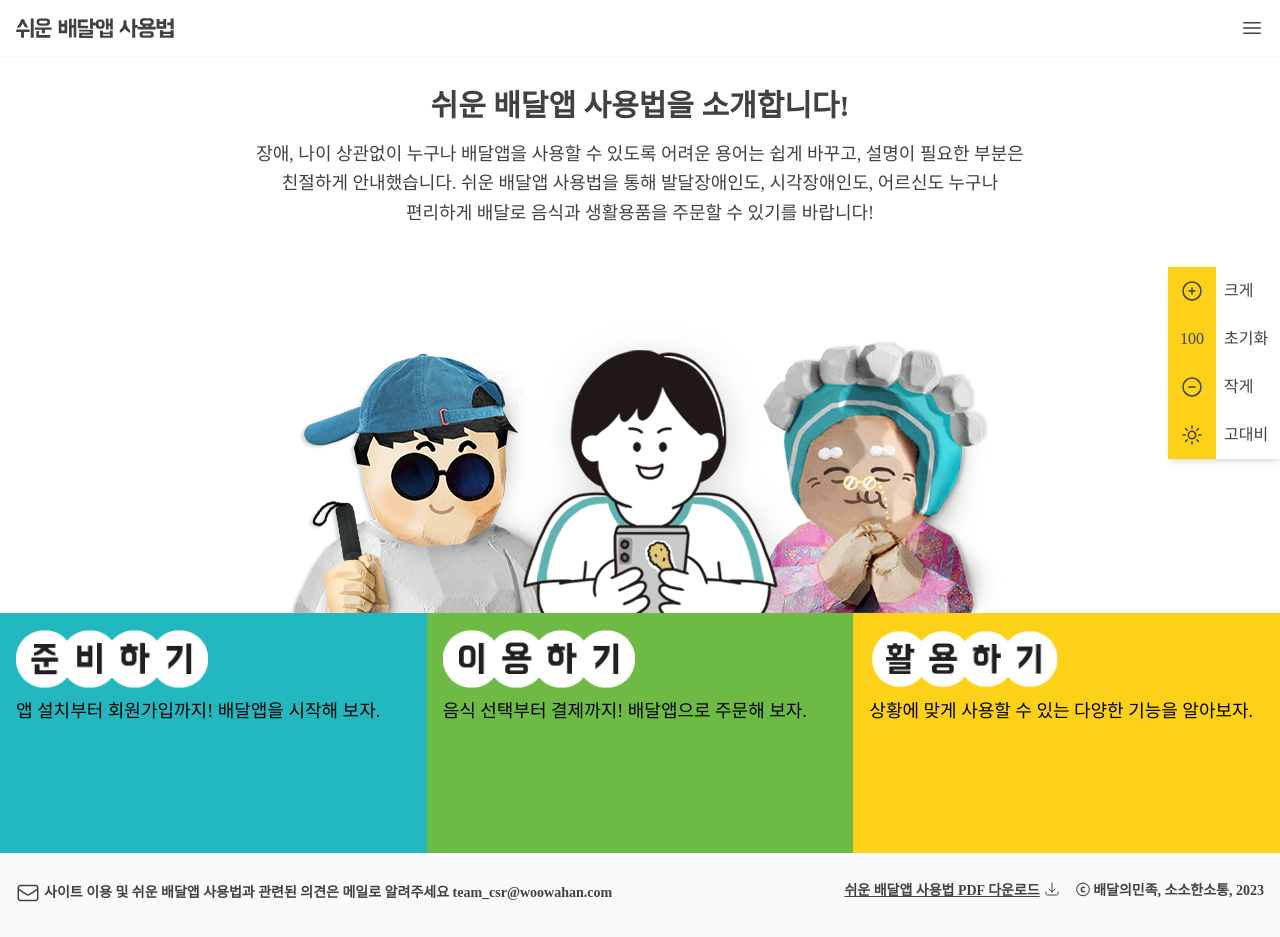
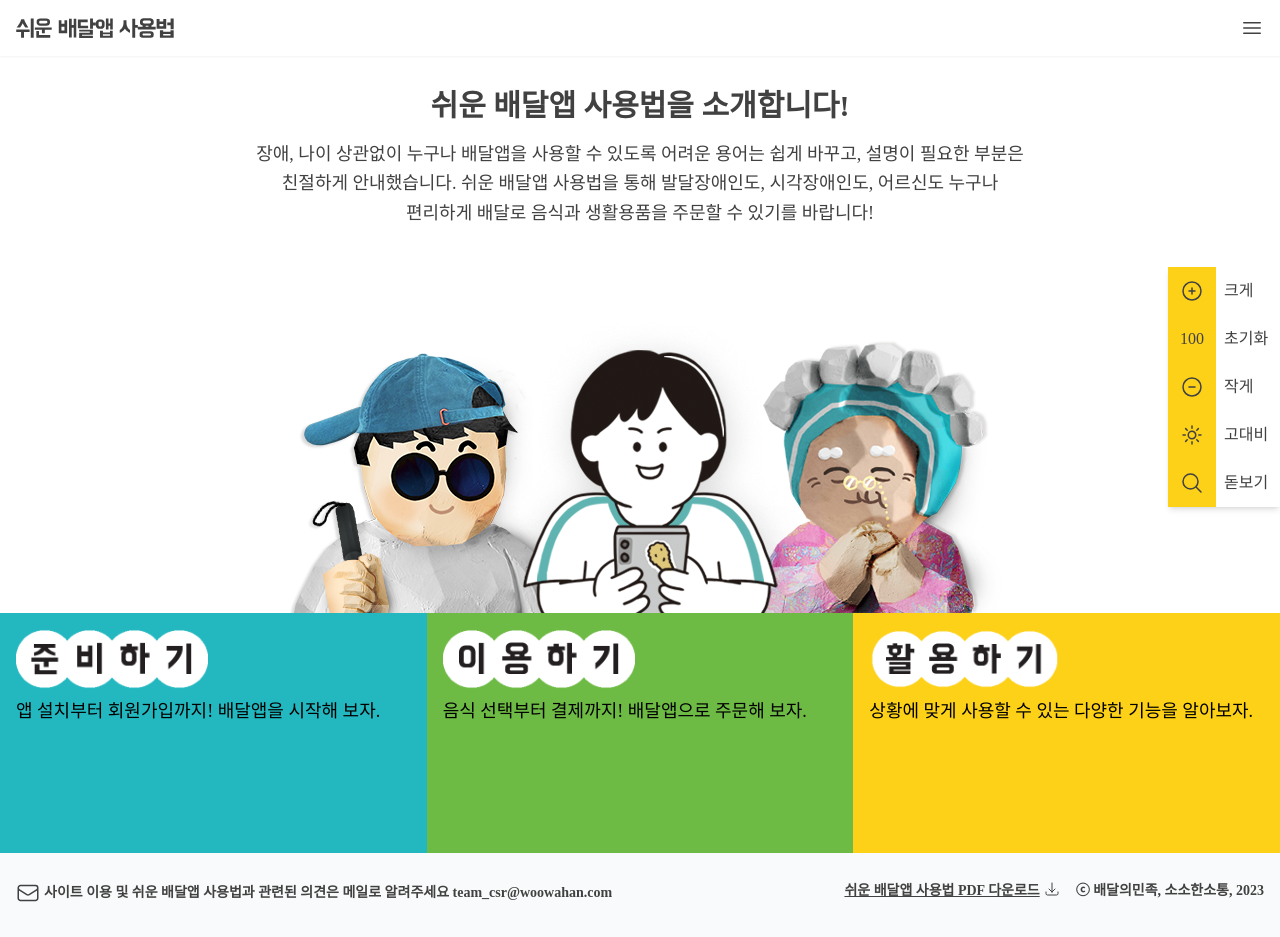
Before and after one commit to sungman5/rf-easybm, a Next.js app: page / in a window 1280 px wide. Built offline with nearby package versions, Linux system fonts and the light colour scheme; a web font is replaced by a local one.

Commit message:
16시 업데이트

```diff
--- a/src/app/layout.js
+++ b/src/app/layout.js
@@ -6,6 +6,7 @@ import Header from './header'
 import AccessibilityButtons from '../components/acce_options'
 import { useState } from 'react'
 import Head from 'next/head';
+import { GlassMagnifier } from '@ricarso/react-image-magnifiers';
 
 
 // export const metadata = {
@@ -40,6 +41,7 @@ export default function RootLayout({ children }) {
         {/* <meta name="viewport" content="width=device-width, initial-scale=1.0" /> */}
       </Head>
       <body id='site-body' className='h-screen font-Pretendard '>
+
         <div id="wrapper" className='flex flex-col h-full pt-[56px]'>
           <Header isContrast={isContrast} isNavOpen={isNavOpen} setIsNavOpen={setIsNavOpen} />
           <main aria-hidden={isNavOpen} id='main' className='container flex-1 mx-auto shadow-sm bg-BM-white'>
@@ -49,6 +51,7 @@ export default function RootLayout({ children }) {
         </div>
       <AccessibilityButtons isContrast={isContrast} setIsContrast={setIsContrast} isNavOpen={isNavOpen} zoom={zoom} setZoom={setZoom} />
       </body>
+
     </html>
   )
 }
--- a/src/app/mobileNav.js
+++ b/src/app/mobileNav.js
@@ -55,7 +55,7 @@ export default function MobileNav({isNavOpen, openNav}){
                     <li className="lg:py-2"><Link onClick={openNav} className={pathname === '/advanced/2' ? 'block px-2 rounded py-1 font-medium bg-BM-background text-BM-font' : "px-2 rounded block py-1 font-medium text-BM-font"} href={'advanced/2'}>음식을 포장해서 먹고 싶어!</Link></li>
                     <li className="lg:py-2"><Link onClick={openNav} className={pathname === '/advanced/3' ? 'block px-2 rounded py-1 font-medium bg-BM-background text-BM-font' : "px-2 rounded block py-1 font-medium text-BM-font"} href={'advanced/3'}>음식을 조금만 주문하고 싶어!</Link></li>
                     <li className="lg:py-2"><Link onClick={openNav} className={pathname === '/advanced/4' ? 'block px-2 rounded py-1 font-medium bg-BM-background text-BM-font' : "px-2 rounded block py-1 font-medium text-BM-font"} href={'advanced/4'}>예전에 먹은 음식을 또 주문하고 싶어!</Link></li>
-                    <li className="lg:py-2"><Link onClick={openNav} className={pathname === '/advanced/5' ? 'block px-2 rounded py-1 font-medium bg-BM-background text-BM-font' : "px-2 rounded block py-1 font-medium text-BM-font"} href={'advanced/5'}>싫어하는 음식은 빼달라고 하고 싶어!</Link></li>
+                    <li className="lg:py-2"><Link onClick={openNav} className={pathname === '/advanced/5' ? 'block px-2 rounded py-1 font-medium bg-BM-background text-BM-font' : "px-2 rounded block py-1 font-medium text-BM-font"} href={'advanced/5'}>싫어하는 음식은 빼 달라고 하고 싶어!</Link></li>
                     <li className="lg:py-2"><Link onClick={openNav} className={pathname === '/advanced/6' ? 'block px-2 rounded py-1 font-medium bg-BM-background text-BM-font' : "px-2 rounded block py-1 font-medium text-BM-font"} href={'advanced/6'}>마트에서 파는 물건도 배달받고 싶어!</Link></li>
                     <li className="lg:py-2"><Link onClick={openNav} className={pathname === '/advanced/7' ? 'block px-2 rounded py-1 font-medium bg-BM-background text-BM-font' : "px-2 rounded block py-1 font-medium text-BM-font"} href={'advanced/7'}>할인받아서 음식을 주문하고 싶어!</Link></li>
                 </ul>
--- a/src/components/acce_options.js
+++ b/src/components/acce_options.js
@@ -1,14 +1,14 @@
 'use client';
 
-import { MagnifierContainer, MagnifierPreview, MagnifierZoom } from "@ricarso/react-image-magnifiers";
+import { GlassMagnifier, MagnifierContainer, MagnifierPreview, MagnifierZoom } from "@ricarso/react-image-magnifiers";
 import html2canvas from "html2canvas";
+import Image from "next/image";
 import { useCallback, useEffect, useState } from "react";
 // import setMagnifier from "../../public/lib/scripts/magnifier";
 
-
 export default function AccessibilityButtons({zoom, isNavOpen, isContrast, setIsContrast, setZoom}) {
 
-//돋보기
+// 기존 돋보기
     // async function setMagnifier() {
     //     console.log("캡쳐!");
 
@@ -27,11 +27,18 @@ export default function AccessibilityButtons({zoom, isNavOpen, isContrast, setIs
     //         const screenShot = await html2canvas(document.body);
     //         newFrame.id = "viewFrame";
     //         newFrame.classList.add(
+    //             // "fixed",
+    //             // "inset-0",
+    //             // "overflow-y-auto",
+    //             // "bg-green-100",
+    //             // "object-cover"
     //             "fixed",
-    //             "inset-0",
-    //             "overflow-y-auto",
+    //             // "top-0",
+    //             "w-full",
+    //             "h-full",
+    //             "overflow-y-scroll",
     //             "bg-green-100",
-    //             "object-cover"
+    //             "object-contain"
     //         );
     //         closeBtn.classList.add(
     //             "absolute",
@@ -96,34 +103,111 @@ export default function AccessibilityButtons({zoom, isNavOpen, isContrast, setIs
     //     addScreenShot();
     // }
 
+    async function setMagnifier() {
+        console.log("캡쳐!");
 
-//돋보기
-    function LetsMagnifier() {
-        const [imageURL, setImageURL] = useState(null);
+        const targetDom = document.querySelector("header");
 
-        // 웹 페이지의 스크린샷을 찍어 이미지 URL을 반환하는 함수
-        async function captureScreenshot() {
-            const canvas = await html2canvas(document.body);
-            return canvas.toDataURL();
-        }
+        // 스샷 후 메인에 띄우기
+        const addScreenShot = async () => {
+            const newFrame = document.createElement("div");
+            const closeBtn = document.createElement("button");
+            const magnifier = document.createElement("div");
 
-        // 컴포넌트가 마운트될 때 스크린샷을 찍고 이미지 URL을 state에 저장
-        useEffect(() => {
-            captureScreenshot().then(setImageURL);
-        }, []);
+            const closeAction = () => {
+                newFrame.remove();
+            };
 
-        // 이미지 URL이 준비되면 Magnifier 컴포넌트들을 렌더링
-        return imageURL && (
-            <MagnifierContainer>
-                <div className="example-class">
-                    <MagnifierPreview imageSrc={imageURL} />
-                </div>
-                <MagnifierZoom style={{ height: "400px" }} imageSrc={imageURL} />
-            </MagnifierContainer>
-        );
+            const screenShot = await html2canvas(document.body);
+            newFrame.id = "viewFrame";
+            newFrame.classList.add(
+                "fixed",
+                "w-full",
+                "h-full",
+                "overflow-y-scroll",
+                "bg-green-100",
+                "object-contain"
+            );
+            closeBtn.classList.add(
+                "absolute",
+                "top-4",
+                "right-4",
+                "bg-BMgray200",
+                "rounded-full",
+                "w-16",
+                "h-16",
+                "shadow-lg",
+                "font-bold",
+                "text-lg"
+            );
+            closeBtn.innerText = "닫기";
+            closeBtn.addEventListener("click", closeAction);
+
+            magnifier.className = "magnifier";
+            magnifier.classList.add(
+                "absolute",
+                "pointer-events-none",
+                "w-64",
+                "h-64",
+                "border",
+                "border-black",
+                "rounded-full",
+                "bg-no-repeat",
+                "hidden"
+            );
+
+            targetDom.appendChild(newFrame);
+            newFrame.appendChild(screenShot);
+            newFrame.appendChild(closeBtn);
+            newFrame.appendChild(magnifier);
+
+            let clickTimeout = null;
+
+            newFrame.addEventListener("click", () => {
+                if (clickTimeout) {
+                    clearTimeout(clickTimeout);
+                }
+                clickTimeout = setTimeout(() => {
+                    newFrame.remove();
+                    clickTimeout = null;
+                }, 500);  // 500ms 후에 newFrame을 제거
+            });
+
+            newFrame.addEventListener("mousemove", (event) => {
+                if (clickTimeout) {
+                    // 클릭 이벤트가 발생한 후 500ms 동안은 mousemove 이벤트를 무시
+                    return;
+                }
+
+                const bounds = newFrame.getBoundingClientRect();
+                const x = event.clientX - bounds.left;
+                const y = event.clientY - bounds.top;
+                const scaleX = 2;
+                const scaleY = 2;
+
+                magnifier.classList.remove("hidden");
+                magnifier.style.left = `${x - magnifier.offsetWidth / 2}px`;
+                magnifier.style.top = `${y - magnifier.offsetHeight / 2}px`;
+                magnifier.style.backgroundImage = `url(${screenShot.toDataURL()})`;
+                magnifier.style.backgroundSize = `${newFrame.offsetWidth * scaleX}px ${newFrame.offsetHeight * scaleY}px`;
+                const bgPosX = (x * scaleX) - (magnifier.offsetWidth / 2);
+                const bgPosY = (y * scaleY) - (magnifier.offsetHeight / 2);
+                magnifier.style.backgroundPosition = `-${bgPosX}px -${bgPosY}px`;
+            });
+
+            newFrame.addEventListener("mouseleave", () => {
+                magnifier.classList.add("hidden");
+            });
+
+            console.log(screenShot);
+            console.log(newFrame);
+        };
+
+        addScreenShot();
     }
 
 
+    //돋보기
 
 
     //줌
@@ -166,19 +250,12 @@ export default function AccessibilityButtons({zoom, isNavOpen, isContrast, setIs
         }
     }, [isContrast, setIsContrast])
 
-    //돋보기 상태
-    const [isMagStatus, setIsMagStatue] = useState(false);
+
+
 
     return (
 
         <section aria-hidden={isNavOpen} id="mobile-option-set" className="fixed right-0 flex flex-col shadow-md top-1/3 w-28 bg-BM-white">
-
-            {/* <MagnifierContainer>
-                <div className="example-class">
-                    <MagnifierPreview imageSrc="./image.jpg" />
-                </div>
-                <MagnifierZoom style={{ height: "400px" }} imageSrc="./image.jpg" />
-            </MagnifierContainer> */}
 
             <button onClick={increaseZoom} aria-label="화면 확대" type="button" className="flex items-center gap-2 w-28">
                 <span aria-hidden={true} className="flex items-center justify-center w-12 h-12 bg-BM-tertiary">
@@ -210,15 +287,15 @@ export default function AccessibilityButtons({zoom, isNavOpen, isContrast, setIs
                 </span>
                 <span className="flex-1 text-left">고대비</span>
             </button>
-{/*
-            <button onClick={letsMagnifier} type="button" aria-label="돋보기" aria-checked={isMagStatus} role="checkbox" className="flex items-center gap-2 w-28">
+
+            <button onClick={setMagnifier} type="button" aria-label="돋보기"  className="flex items-center gap-2 w-28">
                 <span aria-hidden={true} className="flex items-center justify-center w-12 h-12 bg-BM-tertiary">
                     <svg xmlns="http://www.w3.org/2000/svg" fill="none" viewBox="0 0 24 24" strokeWidth={1.5} stroke="currentColor" className="w-6 h-6">
                         <path strokeLinecap="round" strokeLinejoin="round" d="M21 21l-5.197-5.197m0 0A7.5 7.5 0 105.196 5.196a7.5 7.5 0 0010.607 10.607z" />
                     </svg>
                 </span>
                 <span className="flex-1 text-left">돋보기</span>
-            </button>                         */}
+            </button>
 
         </section>
     )
```
Also changed, not shown: src/components/usage_filter.js (+4 -4 lines), public/img/usage/rg-1-6-info.jpg, public/img/usage/rg-1-6-info.png (added), public/lib/data.js.
